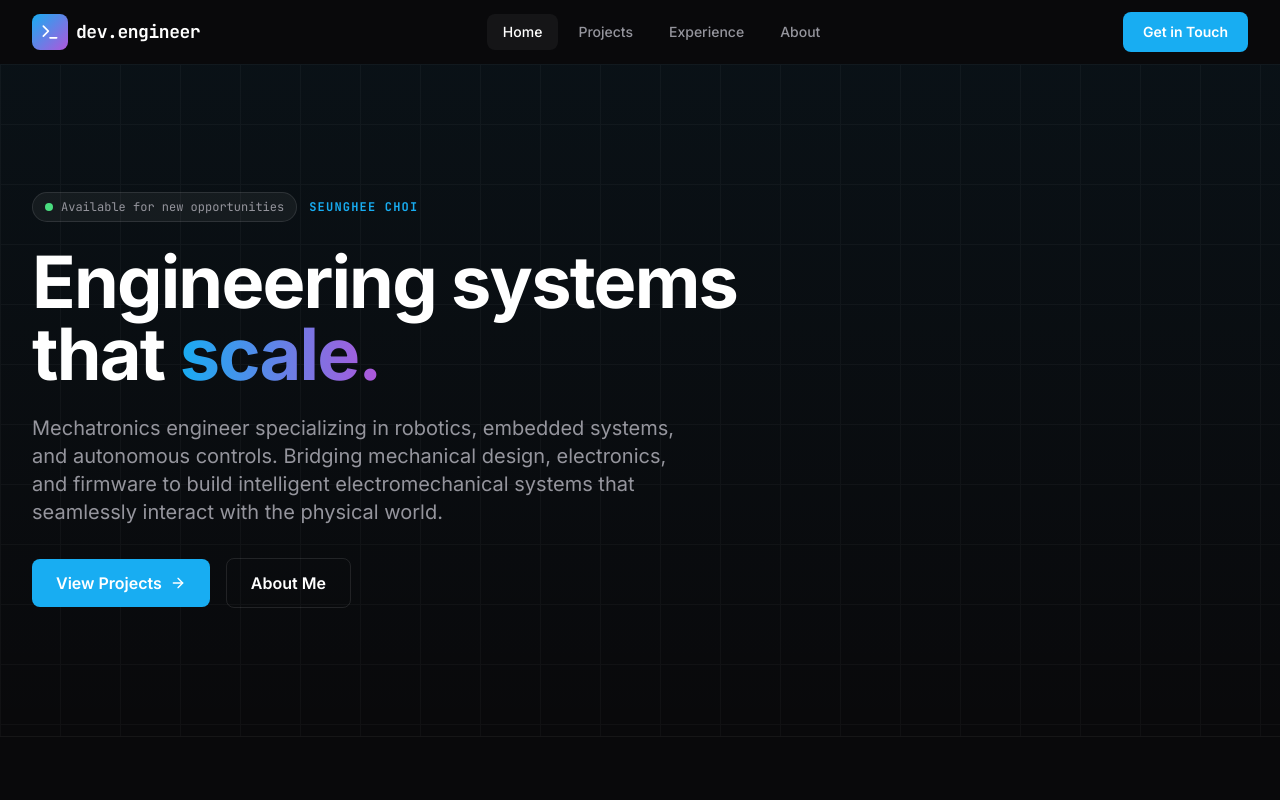
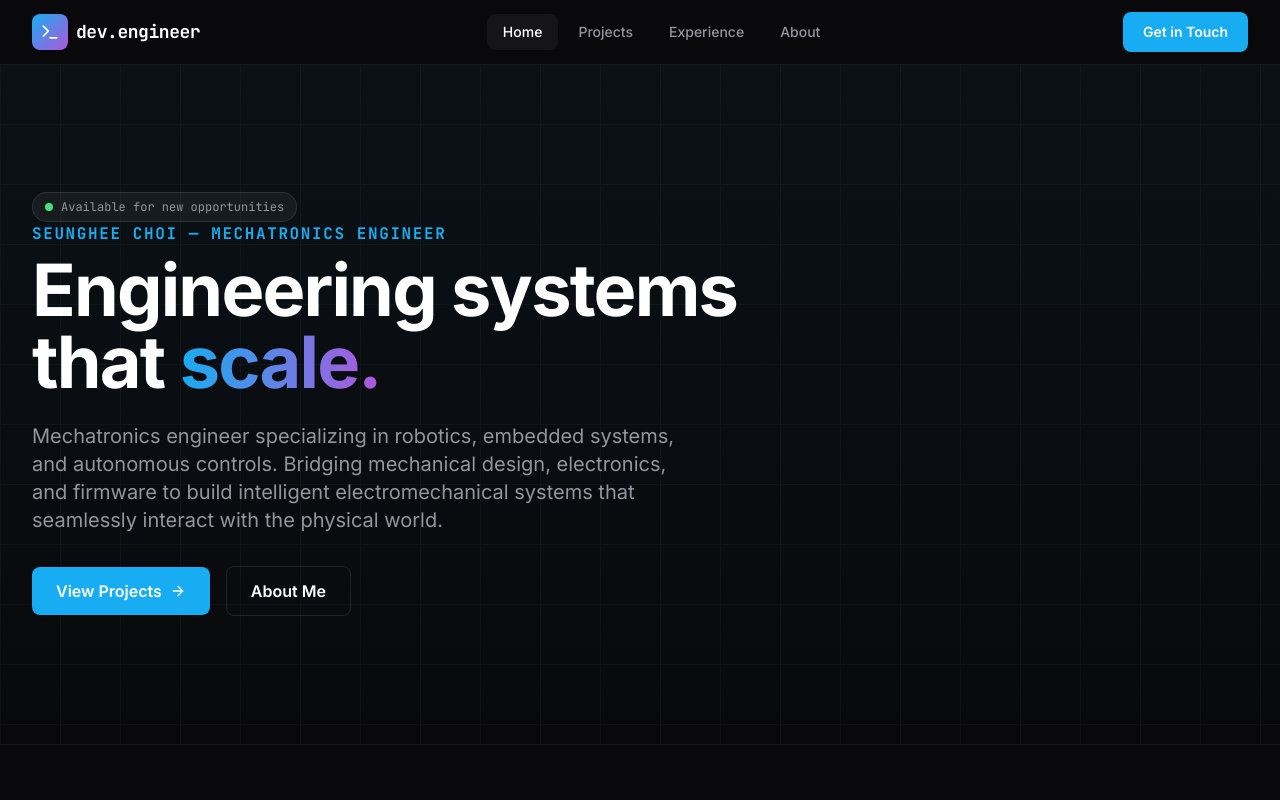
Before and after one commit to choi9948/Seunghee-Choi-Portfolio, a React (Vite) app: page / in a window 1280 px wide. Shown: the top 800 px of the page. Built offline with nearby package versions, Linux system fonts and the light colour scheme; what @radix-ui/themes would draw is missing.

Commit message:
Refactor availability and name display in Home.tsx
Updated the layout for availability and name display.

```diff
--- a/src/pages/Home.tsx
+++ b/src/pages/Home.tsx
@@ -95,15 +95,14 @@ import React from 'react';
                 transition={{ duration: 0.5 }}
                 className="max-w-3xl"
               >
-                <div className="flex flex-wrap items-center gap-3 mb-6">
-                  <span className="inline-flex items-center gap-2 px-3 py-1.5 rounded-full bg-white/5 border border-white/10 text-xs font-mono text-[hsl(var(--muted-foreground))]">
+                <span className="inline-flex items-center gap-2 px-3 py-1.5 rounded-full bg-white/5 border border-white/10 text-xs font-mono text-[hsl(var(--muted-foreground))]">
                   <span className="w-2 h-2 rounded-full bg-green-400 animate-pulse" />
-                    Available for new opportunities
-                  </span>
-                  <span className="text-xs font-mono tracking-widest uppercase text-[hsl(var(--accent))] font-semibold">
-                    Seunghee Choi
-                  </span>
-                </div>
+                  Available for new opportunities
+                </span>
+                <p className="text-sm md:text-base font-mono uppercase tracking-widest text-[hsl(var(--accent))] font-semibold mb-2">
+                  Seunghee Choi — Mechatronics Engineer
+                </p>
+
                 <h1 className="text-4xl md:text-6xl lg:text-7xl font-bold text-white tracking-tight leading-[1.05] mb-6">
                   Engineering systems that{' '}
                   <span className="bg-gradient-to-r from-[hsl(var(--accent))] to-[hsl(var(--chart-3))] bg-clip-text text-transparent">
```
